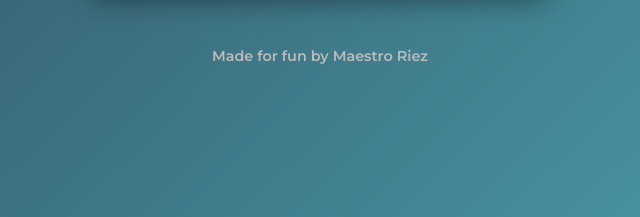
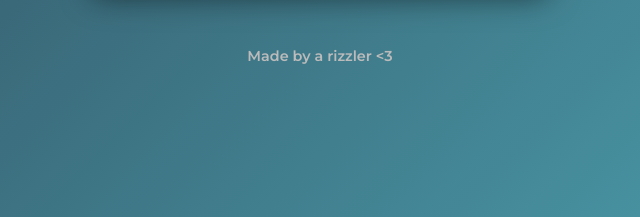
Before and after one commit to riez1623/I-ll-make-you-overthink-, a plain HTML site: page index.html in a window 1280 px wide. Shown: the part 594-811 px from the top of the page, 320-960 px from the left. Drawn offline with Linux system fonts and the light colour scheme.

Commit message:
Update index.html

```diff
--- a/index.html
+++ b/index.html
@@ -16,7 +16,7 @@
     <div id="click-instruction">Click anywhere here</div>
   </div>
 
-  <div id="footer">Made for fun by Maestro Riez</div>
+  <div id="footer">Made by a rizzler <3</div>
 
 <script src="script.js"></script>
 </body>
```
